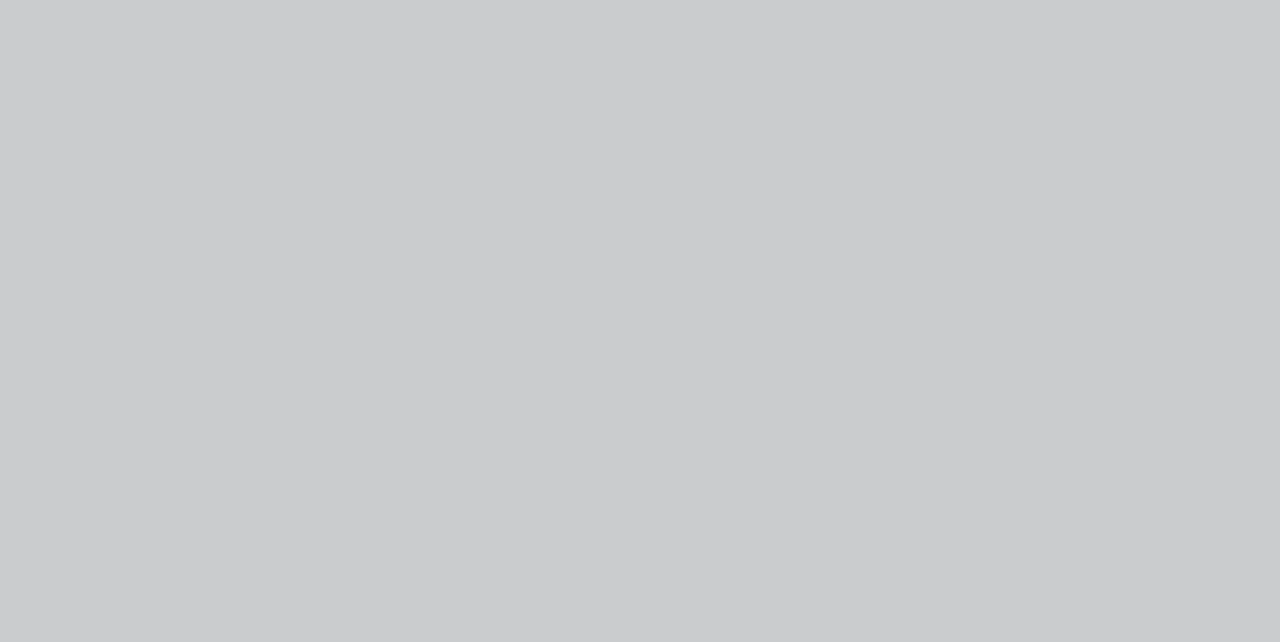
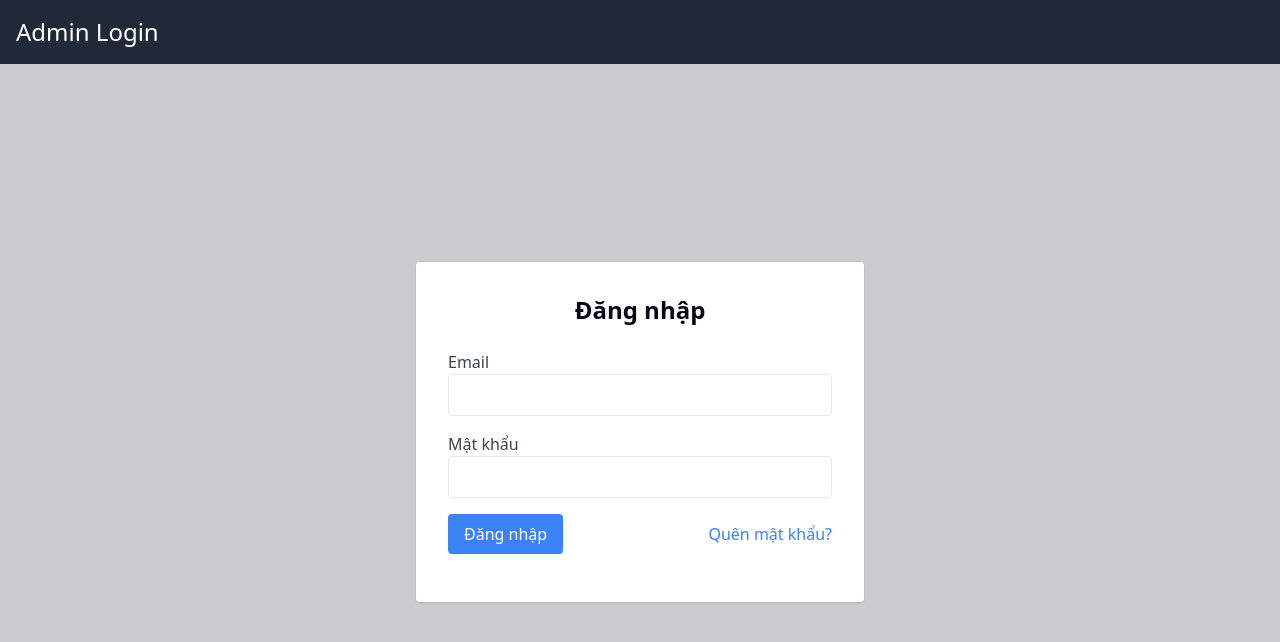
Before and after one commit to Tu-ptiter/library_manager, a React (Vite) app in the folder front_end/: page /admin/login in a window 1280 px wide. Before the commit this address had no page. Shown: the top 642 px of the page. Built offline with nearby package versions, Linux system fonts and the light colour scheme.

Commit message:
login admin + navbar

```diff
--- a/front_end/src/admin.tsx
+++ b/front_end/src/admin.tsx
@@ -1,4 +1,4 @@
-// admin.tsx
+// src/admin.tsx
 import React from 'react';
 import { BrowserRouter as Router, Routes, Route, Navigate } from 'react-router-dom';
 import { AdminDashboardLayout, CrudLayout } from './layout/pages/admin/admin_dashboard_layout';
@@ -8,15 +8,29 @@ import AddBook from './layout/pages/admin/books/add_book';
 import AddReader from './layout/pages/admin/readers/add_reader';
 import BorrowManagement from './layout/pages/admin/borrows/borrow_management';
 import CategoryManagement from './layout/pages/admin/books/category_management';
+import ProtectedRoute from './components/ProtectedRoute';
+import Login from './layout/pages/admin/login/Login';
+
+const isAuthenticated = localStorage.getItem('isAuthenticated') === 'true';
+const isAdmin = localStorage.getItem('isAdmin') === 'true';
+
 const AdminApp: React.FC = () => {
   return (
     <Router>
       <Routes>
-        <Route path="/admin" element={<AdminDashboardLayout />}>
-          {/* Redirect /admin to /admin/overview */}
+        <Route path="/admin/login" element={<Login />} />
+        <Route
+          path="/admin"
+          element={
+            <ProtectedRoute
+              isAuthenticated={isAuthenticated}
+              isAdmin={isAdmin}
+              element={<AdminDashboardLayout />}
+            />
+          }
+        >
           <Route index element={<Navigate to="/admin/overview" replace />} />
           <Route path="overview" element={<Overview />} />
-
           <Route path=":entity/:action" element={<CrudLayout />} />
           <Route path=":entity/:action/:id" element={<CrudLayout />} />
           <Route path="books/add" element={<AddBook />} />
--- /dev/null
+++ b/front_end/src/components/Navbar.tsx
@@ -0,0 +1,43 @@
+import React, { useState } from 'react';
+import { useNavigate } from 'react-router-dom';
+
+const Navbar: React.FC = () => {
+  const [menuOpen, setMenuOpen] = useState(false);
+  const navigate = useNavigate();
+
+  const handleLogout = () => {
+    localStorage.removeItem('isAuthenticated');
+    localStorage.removeItem('isAdmin');
+    navigate('/admin/login');
+  };
+
+  const toggleMenu = () => {
+    setMenuOpen(!menuOpen);
+  };
+
+  return (
+    <nav className="bg-gray-800 p-4 flex justify-between items-center fixed top-0 left-0 w-full z-50">
+      <div className="text-white text-2xl">Admin Dashboard</div>
+      <div className="relative">
+        <img
+          src="https://i.pinimg.com/564x/81/3f/47/813f470f121b1682fa04a2f4d78d7f25.jpg" // Thay thế bằng đường dẫn đến ảnh avatar của bạn
+          alt="Avatar"
+          className="w-10 h-10 rounded-full cursor-pointer"
+          onClick={toggleMenu}
+        />
+        {menuOpen && (
+          <div className="absolute right-0 mt-2 w-48 bg-white rounded-md shadow-lg py-1">
+            <button
+              onClick={handleLogout}
+              className="block px-4 py-2 text-sm text-gray-700 hover:bg-gray-100 w-full text-left"
+            >
+              Đăng xuất
+            </button>
+          </div>
+        )}
+      </div>
+    </nav>
+  );
+};
+
+export default Navbar;
--- /dev/null
+++ b/front_end/src/components/ProtectedRoute.tsx
@@ -0,0 +1,23 @@
+// src/components/ProtectedRoute.tsx
+import React from 'react';
+import { Navigate } from 'react-router-dom';
+
+interface ProtectedRouteProps {
+  isAuthenticated: boolean;
+  isAdmin: boolean;
+  element: React.ReactElement;
+}
+
+const ProtectedRoute: React.FC<ProtectedRouteProps> = ({ isAuthenticated, isAdmin, element }) => {
+  if (!isAuthenticated) {
+    return <Navigate to="/admin/login" replace />;
+  }
+
+  if (!isAdmin) {
+    return <Navigate to="/" replace />;
+  }
+
+  return element;
+};
+
+export default ProtectedRoute;
--- a/front_end/src/layout/pages/admin/admin_dashboard_layout.tsx
+++ b/front_end/src/layout/pages/admin/admin_dashboard_layout.tsx
@@ -9,6 +9,8 @@ import type { Book, Member } from '../../../api/api';
 import LoadingSpinner from '../../../components/LoadingSpinner/LoadingSpinner';
 import BorrowManagement from './borrows/borrow_management';
 import CategoryManagement from './books/category_management';
+import Navbar from '../../../components/Navbar';
+
 type EntityType = 'books' | 'readers';
 type SearchField = 'name' | 'author' | 'bigCategory' | 'idBook' | 'nxb';
 
@@ -174,12 +176,15 @@ const CrudLayout: React.FC = () => {
 
 const AdminDashboardLayout: React.FC = () => {
   return (
-    <div className="flex">
+    <div className="flex flex-col min-h-screen">
+    <Navbar /> {/* Thêm Navbar ở đây */}
+    <div className="flex flex-1">
       <Sidebar />
       <div className="flex-1 ml-64 p-4">
         <Outlet />
       </div>
     </div>
+  </div>
   );
 };
 
--- /dev/null
+++ b/front_end/src/layout/pages/admin/login/Login.tsx
@@ -0,0 +1,76 @@
+import React, { useState, useEffect } from 'react';
+import { useNavigate } from 'react-router-dom';
+
+const Login: React.FC = () => {
+  const [email, setEmail] = useState('');
+  const [password, setPassword] = useState('');
+  const [error, setError] = useState('');
+  const navigate = useNavigate();
+
+  useEffect(() => {
+    // Kiểm tra trạng thái xác thực khi component được render
+    const isAuthenticated = localStorage.getItem('isAuthenticated');
+    if (isAuthenticated === 'true') {
+      navigate('/admin/overview');
+    }
+  }, [navigate]);
+
+  const handleLogin = (e: React.FormEvent) => {
+    e.preventDefault();
+    // Thay thế bằng logic xác thực thực tế
+    if (email === 'admin@gmail.com' && password === '1') {
+      // Lưu trạng thái đăng nhập và chuyển hướng đến trang quản trị
+      localStorage.setItem('isAuthenticated', 'true');
+      localStorage.setItem('isAdmin', 'true');
+      navigate('/admin/overview');
+    } else {
+      setError('Tài khoản hoặc mật khẩu không đúng');
+    }
+  };
+
+  return (
+    <div className="min-h-screen flex flex-col">
+      <nav className="bg-gray-800 p-4">
+        <div className="container mx-auto">
+          <h1 className="text-white text-2xl">Admin Login</h1>
+        </div>
+      </nav>
+      <div className="flex flex-1 items-center justify-center">
+        <div className="w-full max-w-md bg-white p-8 rounded shadow">
+          <h2 className="text-2xl font-bold mb-6 text-center">Đăng nhập</h2>
+          {error && <p className="text-red-500 mb-4">{error}</p>}
+          <form onSubmit={handleLogin}>
+            <div className="mb-4">
+              <label className="block text-gray-700">Email</label>
+              <input
+                type="email"
+                value={email}
+                onChange={(e) => setEmail(e.target.value)}
+                className="w-full px-3 py-2 border rounded"
+                required
+              />
+            </div>
+            <div className="mb-4">
+              <label className="block text-gray-700">Mật khẩu</label>
+              <input
+                type="password"
+                value={password}
+                onChange={(e) => setPassword(e.target.value)}
+                className="w-full px-3 py-2 border rounded"
+                required
+              />
+            </div>
+            <div className="mb-4 flex justify-between items-center">
+              <button type="submit" className="bg-blue-500 text-white px-4 py-2 rounded">
+                Đăng nhập
+              </button>
+              <a href="/forgot-password" className="text-blue-500">Quên mật khẩu?</a>
+            </div>
+          </form>
+        </div>
+      </div>
+    </div>
+  );
+};
+
+export default Login;
--- a/front_end/src/routes/admin_route.tsx
+++ b/front_end/src/routes/admin_route.tsx
@@ -1,12 +1,26 @@
+// src/routes/admin_route.tsx
 import React from 'react';
 import { Routes, Route } from 'react-router-dom';
 import { AdminDashboardLayout, CrudLayout } from '../layout/pages/admin/admin_dashboard_layout';
 import AdminDashboard from '../layout/pages/admin/admin_dashboard';
+import ProtectedRoute from '../components/ProtectedRoute';
+
+const isAuthenticated = true; // Thay thế bằng logic xác thực thực tế
+const isAdmin = true; // Thay thế bằng logic kiểm tra quyền quản trị thực tế
 
 const AdminRoutes: React.FC = () => {
   return (
     <Routes>
-      <Route path="/admin" element={<AdminDashboardLayout />}>
+      <Route
+        path="/admin"
+        element={
+          <ProtectedRoute
+            isAuthenticated={isAuthenticated}
+            isAdmin={isAdmin}
+            element={<AdminDashboardLayout />}
+          />
+        }
+      >
         <Route index element={<AdminDashboard />} />
         <Route path=":entity/:action" element={<CrudLayout />} />
         <Route path=":entity/:action/:id" element={<CrudLayout />} />
```
